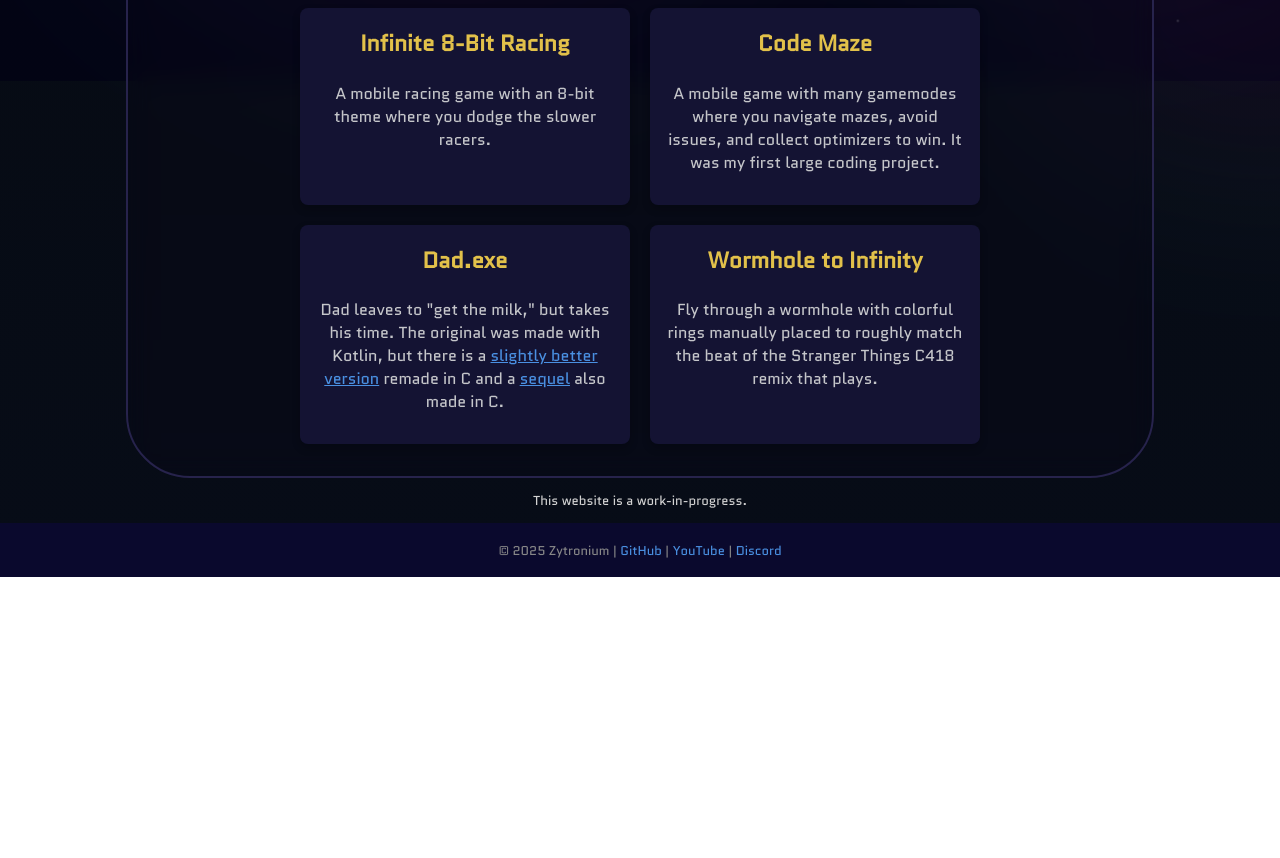
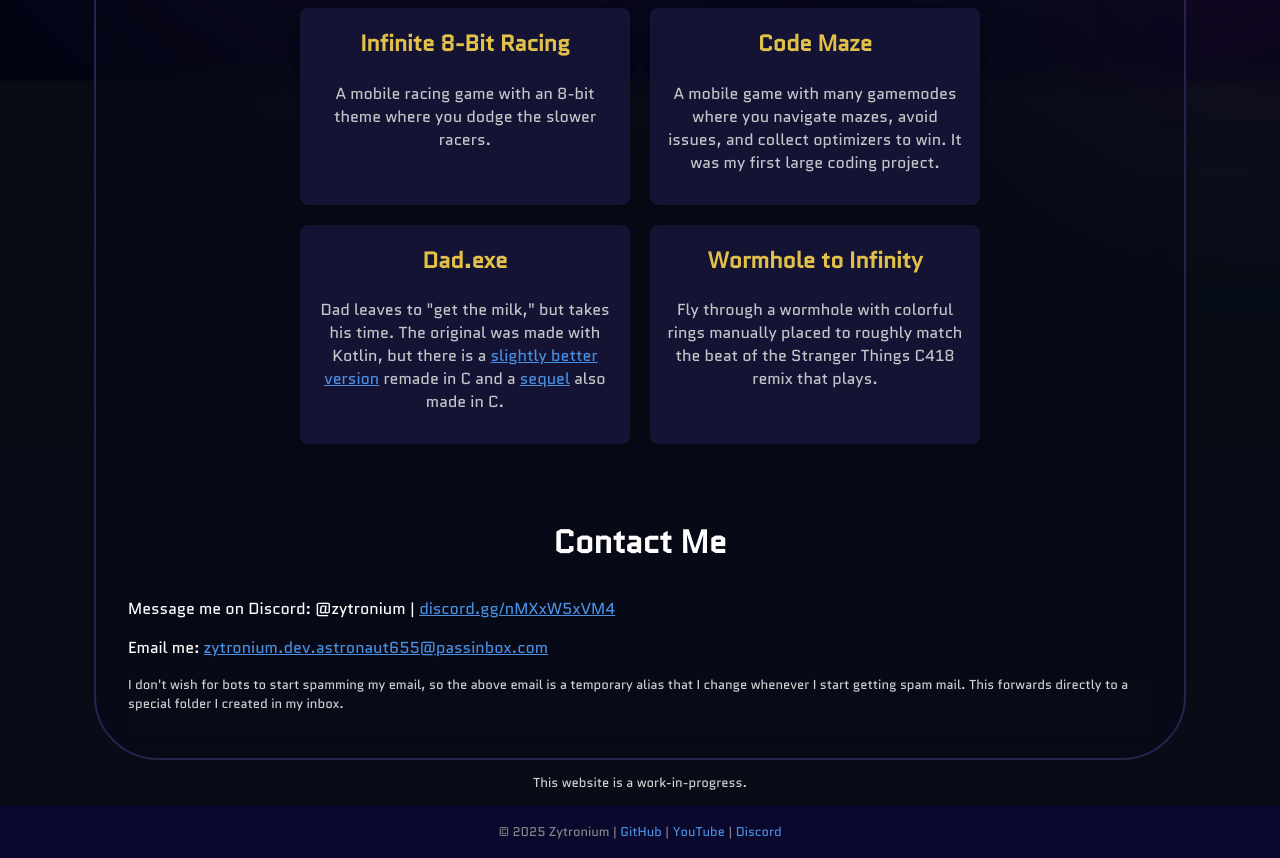
Before and after one commit to Zytronium/zytronium.github.io, a website: page index.html in a window 1280 px wide. Shown: the part 719-1577 px from the top of the page. Before the commit the page ends 1296 px from the top, so only its background shows below. Drawn offline with Linux system fonts and the light colour scheme.

Commit message:
Added a contact section

```diff
--- a/index.html
+++ b/index.html
@@ -435,17 +435,29 @@
                 </div>
             </div>
         </section>
+        <section class="contact">
+            <h2>Contact Me</h2>
+            <p>Message me on Discord: @zytronium | <a href="https://discord.gg/nMXxW5xVM4">discord.gg/nMXxW5xVM4</a></p>
+            <p>Email me: <a href="mailto:zytronium.dev.astronaut655@passinbox.com" target="_blank">zytronium.dev.astronaut655@passinbox.com</a></p>
+            <p class="tiny-note">
+                I don't wish for bots to start spamming my email, so the above email is a temporary alias that I change
+                whenever I start getting spam mail. This forwards directly to a special folder I created in my inbox.
+            </p>
+        </section>
     </main>
-    <p class="tiny-note">This website is a work-in-progress.</p>
+    <p class="tiny-note centered">This website is a work-in-progress.</p>
     <footer>
         <p>© 2025 Zytronium | <a href="https://github.com/zytronium">GitHub</a> | <a
                 href="https://www.youtube.com/@Zytron">YouTube</a> | <a href="https://discord.gg/nMXxW5xVM4">Discord</a>
         </p>
     </footer>
 </div>
-
+<script>
+    const USE_SCRIPTS = true; // temp debug thing
+</script>
 <!-- Cosmic dust particles -->
 <script>
+    if (USE_SCRIPTS) {
         function createDustParticles() {
             const bg = document.getElementById('background');
             const dust = document.createElement('div');
@@ -468,10 +480,12 @@
         for (let i = 0; i < 40; i++) {
             createDustParticles()
         }
+    }
 </script>
 
 <!-- JavaScript for shooting stars -->
 <script>
+    if (USE_SCRIPTS) {
         function randomColor() {
             const hue = Math.floor(Math.random() * 360);
             const saturation = Math.floor(Math.random() * 40) + 60; // 60–100%
@@ -503,6 +517,7 @@
 
         // Spawns at random intervals
         setInterval(createShootingStar, Math.random() * 20000 + 7500);
+    }
 </script>
 
 <!-- Fix footer overflowing slightly to the right on some browsers -->
--- a/style.css
+++ b/style.css
@@ -71,6 +71,16 @@ header {
     height: 5rem;
 }
 
+.centered {
+    text-align: center;
+}
+
+
+.tiny-note {
+    font-size: small;
+    color: lightgray;
+}
+
 /* Background Animation */
 #background {
     position: fixed;
@@ -91,7 +101,7 @@ header {
 
 #main-container {
     background-color: rgba(10, 6, 29, 0.2);
-    max-width: 80vw;
+    max-width: 85vw;
     border-radius: 4rem;
     border: 2px solid #27234c;
     backdrop-filter: blur(13px);
@@ -102,6 +112,11 @@ header {
 header h1 {
     font-size: 2.75rem;
     margin-bottom: 1rem;
+}
+
+section h2 {
+    font-size: 2em;
+    margin-bottom: 1em;
 }
 
 /* Introduction Section */
@@ -130,11 +145,6 @@ header h1 {
 .projects {
     text-align: center;
     padding: 1em 2em 2em;
-}
-
-.projects h2 {
-    font-size: 2em;
-    margin-bottom: 1em;
 }
 
 .projects h3 {
@@ -174,10 +184,13 @@ header h1 {
     color: #c5c6ca;
 }
 
-.tiny-note {
-    font-size: small;
+/* Contact Section */
+.contact {
+    padding: 1em 2em 2em;
+}
+
+.contact h2 {
     text-align: center;
-    color: lightgray;
 }
 
 /* Footer Styling */
```
Lines whose indentation alone changed are shown as unchanged.
